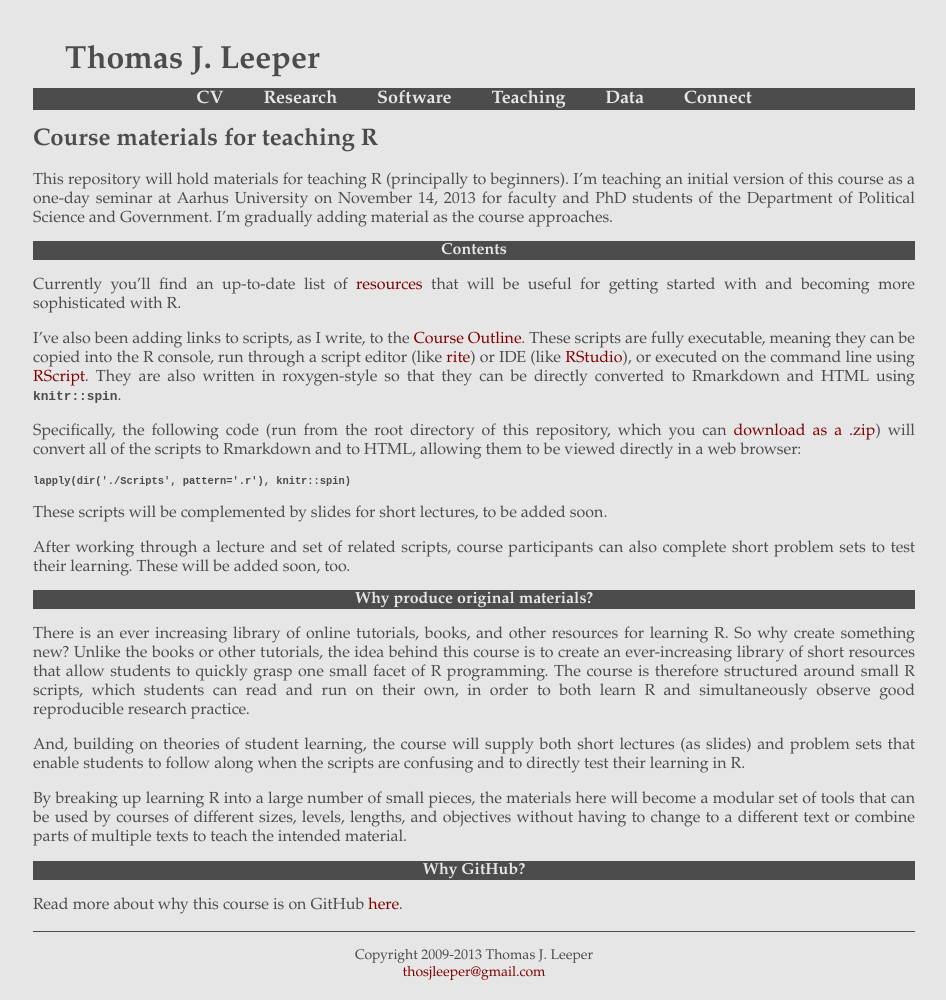
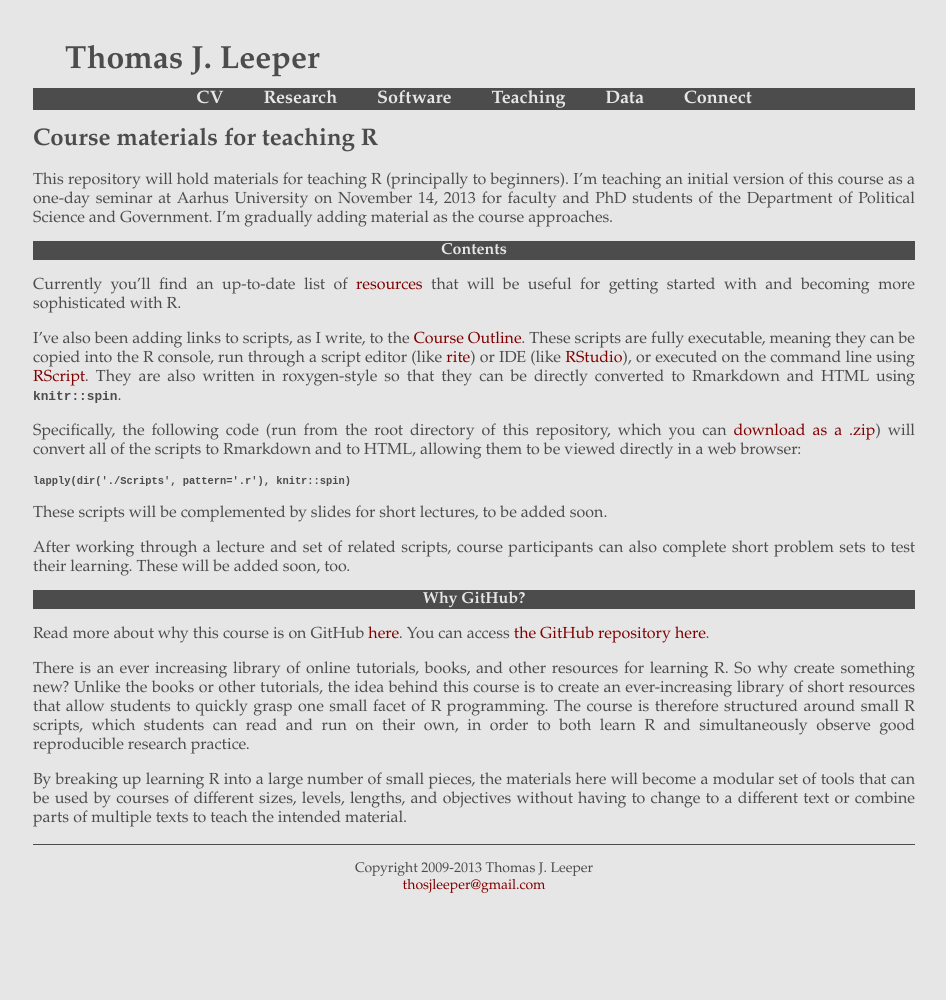
Before and after one commit to leeper/Rcourse, a Jekyll site: the page built from index.md, in a window 1280 px wide. Shown: the whole page, without its empty margins (166-1112 px from the left). Built offline with Jekyll 4.4.1, drawn with Linux system fonts in a browser that asks for light colours; after the commit the page ends 913 px from its top, so only the background shows below that.

Commit message:
Update index.md

```diff
--- a/index.md
+++ b/index.md
@@ -10,7 +10,7 @@ This repository will hold materials for teaching R (principally to beginners). I
 
 ## Contents ##
 
-Currently you'll find an up-to-date list of [resources](Resources.md) that will be useful for getting started with and becoming more sophisticated with R.
+Currently you'll find an up-to-date list of [resources](Resources.html) that will be useful for getting started with and becoming more sophisticated with R.
 
 I've also been adding links to scripts, as I write, to the [Course Outline](CourseOutline.html). These scripts are fully executable, meaning they can be copied into the R console, run through a script editor (like [rite](https://github.com/leeper/rite)) or IDE (like [RStudio](http://www.rstudio.com)), or executed on the command line using [RScript](http://stat.ethz.ch/R-manual/R-devel/library/utils/html/Rscript.html). They are also written in roxygen-style so that they can be directly converted to Rmarkdown and HTML using [`knitr::spin`](http://yihui.name/knitr/demo/stitch/).
 
@@ -24,15 +24,10 @@ These scripts will be complemented by slides for short lectures, to be added soo
 
 After working through a lecture and set of related scripts, course participants can also complete short problem sets to test their learning. These will be added soon, too.
 
-## Why produce original materials? ##
+## Why GitHub? ##
+
+Read more about why this course is on GitHub [here](fork.html). You can access [the GitHub repository here](https://github.com/leeper/Rcourse).
 
 There is an ever increasing library of online tutorials, books, and other resources for learning R. So why create something new? Unlike the books or other tutorials, the idea behind this course is to create an ever-increasing library of short resources that allow students to quickly grasp one small facet of R programming. The course is therefore structured around small R scripts, which students can read and run on their own, in order to both learn R and simultaneously observe good reproducible research practice.
 
-And, building on theories of student learning, the course will supply both short lectures (as slides) and problem sets that enable students to follow along when the scripts are confusing and to directly test their learning in R.
-
 By breaking up learning R into a large number of small pieces, the materials here will become a modular set of tools that can be used by courses of different sizes, levels, lengths, and objectives without having to change to a different text or combine parts of multiple texts to teach the intended material.
-
-
-## Why GitHub? ##
-
-Read more about why this course is on GitHub [here](fork.html).
```
